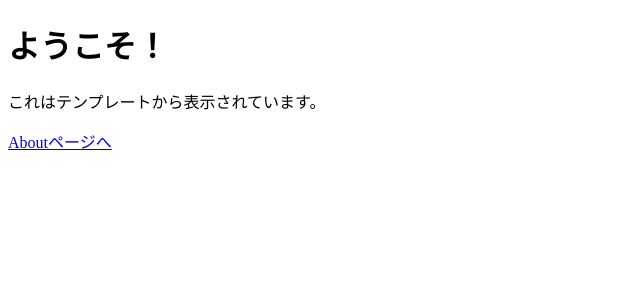
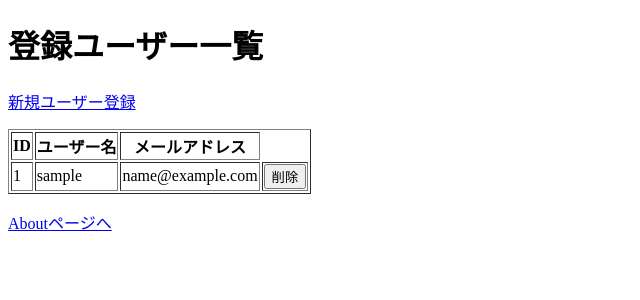
Before and after one commit to xNissyx/my_flask, a Flask app: page / in a window 1280 px wide. Shown: the top 300 px of the page, without its empty margins (0-640 px from the left). Run offline with Flask 3, Linux system fonts and the light colour scheme; tables that the repository leaves empty hold one stand-in row (values such as "Sample post").

Commit message:
[add] create&delete

```diff
--- a/app.py
+++ b/app.py
@@ -2,11 +2,13 @@
 仮想環境に入る用のコピペ
 .\venv\Scripts\activate
 """
-from flask import Flask, render_template         #   Flask, rendertemplatesをインポート
+from flask import Flask, render_template, request, redirect, url_for
 from flask_sqlalchemy import SQLAlchemy
+import os
 
 app = Flask(__name__)
 
+# db_path = os.path.join(app.instance_path, 'site.db')
 # 'sqlite:///site.db' は、プロジェクトのルートに 'site.db' というファイル名でDBを作成するという意味
 app.config['SQLALCHEMY_DATABASE_URI'] = 'sqlite:///site.db'
 
@@ -27,8 +29,38 @@ class User(db.Model):
 ()内のURLにアクセスしたときに、その中の関数を実行
 """
 @app.route('/')
-def hello_world():
-    return render_template("index.html")
+def index():
+    users = User.query.all()
+    return render_template("index.html", users=users)
+
+@app.route('/new', methods=['GET', 'POST'])
+def create():
+    if request.method == 'POST':
+        username = request.form['username']
+        email = request.form['email']
+
+        new_user = User(username=username, email=email)
+
+        try:
+            db.session.add(new_user)
+            db.session.commit()
+            return redirect(url_for('index'))
+        except Exception as e: # エラーハンドリングを再度追加しました
+            db.session.rollback()
+            print(f"ユーザーの作成中にエラーが発生しました: {e}")
+            error_message = "そのユーザー名またはメールアドレスは既に登録されています。"
+            return render_template("create.html", error_message=error_message)
+
+    return  render_template("create.html")
+
+@app.route('/delete/<int:id>', methods=['POST'])
+def delete(id):
+    user_to_delete = User.query.get(id) # ユーザーが見つからない場合は404エラーを返す
+
+    db.session.delete(user_to_delete)
+    db.session.commit()
+    return redirect(url_for('index'))
+
 
 @app.route('/about')
 def about():
@@ -44,4 +76,5 @@ def show_user_profile(username):
     return f"{username}さんのページです"
 
 if __name__ == '__main__':
+    with app.app_context(): db.create_all()
     app.run(debug=True)         #   debug=Trueにすると開発時は色々いいらしい
--- a/templates/index.html
+++ b/templates/index.html
@@ -3,11 +3,41 @@
 <head>
     <meta charset="UTF-8">
     <meta name="viewport" content="width=device-width, initial-scale=1.0">
-    <title>私のFlaskアプリ</title>
+    <title>ユーザー一覧</title>
 </head>
 <body>
-    <h1>ようこそ！</h1>
-    <p>これはテンプレートから表示されています。</p>
-    <a href="/about">Aboutページへ</a>
+    <h1>登録ユーザー一覧</h1>
+
+    <p><a href="/new">新規ユーザー登録</a></p>
+
+    {% if users %}
+    <table border="1">
+        <thead>
+            <tr>
+                <th>ID</th>
+                <th>ユーザー名</th>
+                <th>メールアドレス</th>
+            </tr>
+        </thead>
+        <tbody>
+            {% for user in users %}
+            <tr>
+                <td>{{ user.id }}</td>
+                <td>{{ user.username }}</td>
+                <td>{{ user.email }}</td>
+                <td>
+                    <form action="{{ url_for('delete', id=user.id) }}" method="POST">
+                        <input type="submit" value="削除">
+                    </form>
+                </td>
+            </tr>
+            {% endfor %}
+        </tbody>
+    </table>
+    {% else %}
+    <p>まだ登録されているユーザーはいません。</p>
+    {% endif %}
+
+    <p><a href="/about">Aboutページへ</a></p>
 </body>
 </html>
```
Also changed, not shown: templates/create.html (added, +26 -0 lines).
